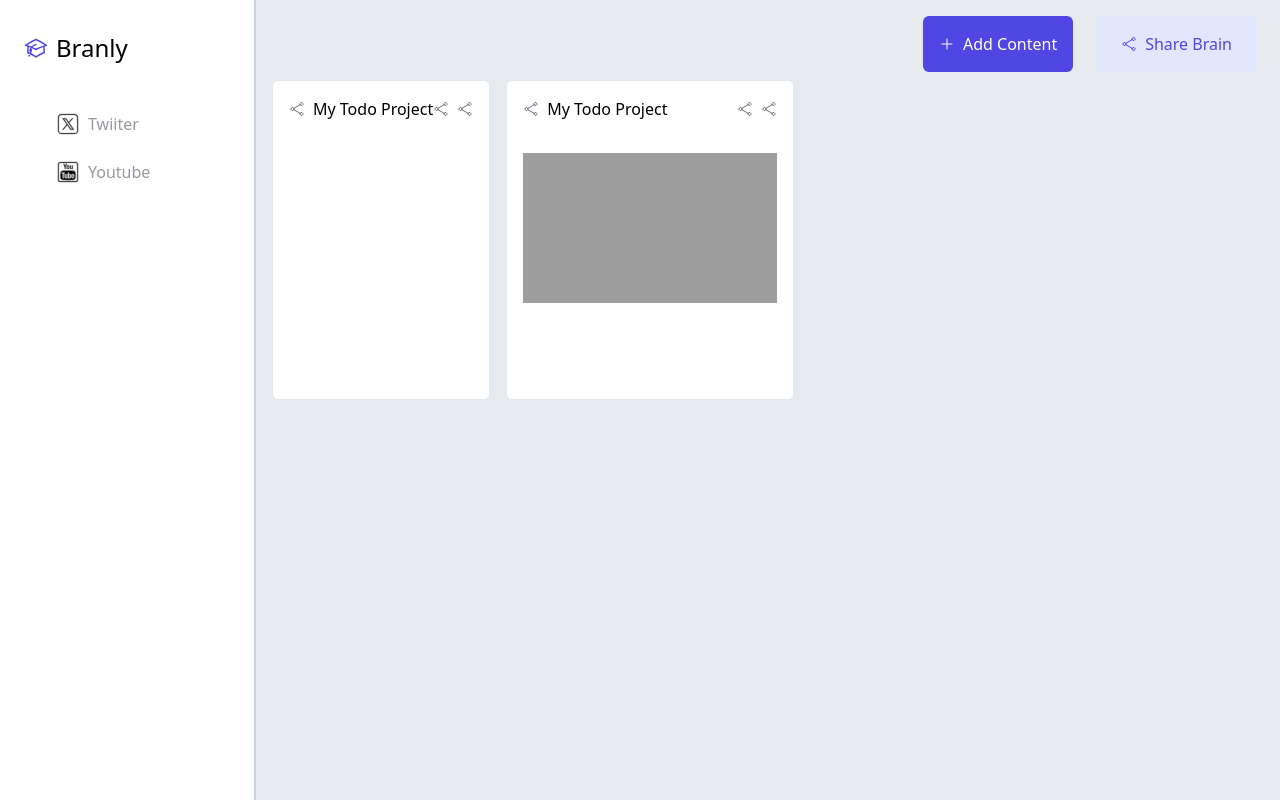
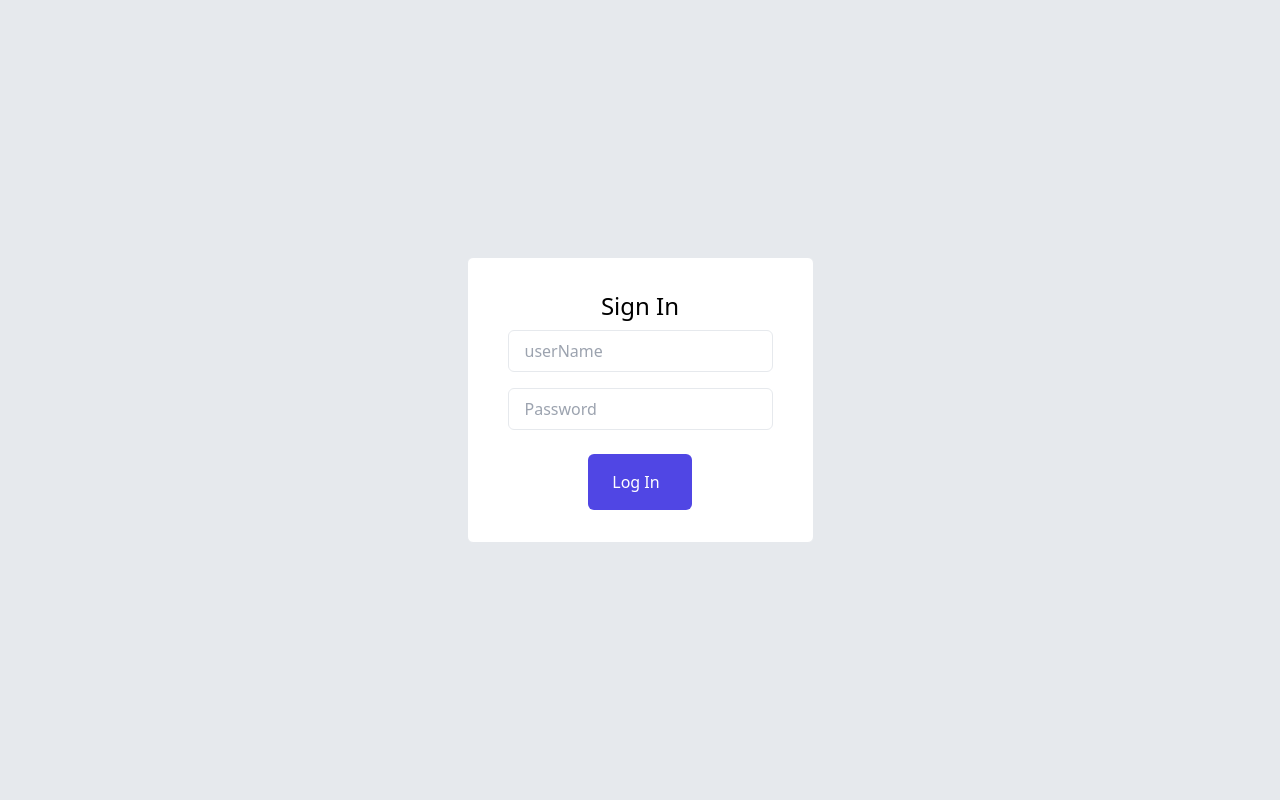
Before and after one commit to yashhadade/BranlyFrontend, a React (Vite) app: page / in a window 1280 px wide. Built offline with nearby package versions, Linux system fonts and the light colour scheme; grey boxes are pictures that could not be loaded.

Commit message:
signIn page and SignUP page

```diff
--- a/package.json
+++ b/package.json
@@ -11,7 +11,8 @@
   },
   "dependencies": {
     "react": "^18.3.1",
-    "react-dom": "^18.3.1"
+    "react-dom": "^18.3.1",
+    "react-router-dom": "^7.1.3"
   },
   "devDependencies": {
     "@eslint/js": "^9.17.0",
--- a/src/App.tsx
+++ b/src/App.tsx
@@ -1,54 +1,19 @@
-import { useState } from 'react';
-import { Button } from './Components/Button';
-import { PlusIcon } from './icons/PlusIcon';
-import { ShareIcon } from './icons/ShareIcon';
-import { Card } from './Components/Card';
-import { CreateContentModel } from './Components/CreateContentModel';
-import { Sidebar } from './Components/Sidebar';
+import { BrowserRouter, Route, Routes } from 'react-router-dom';
+import Dashbord from './pages/Dashbord';
+import { SignUp } from './pages/SignUp';
+import { SignIn } from './pages/SignIn';
 
 function App() {
-  const [count, setCount] = useState(0);
-  const [modalOpen, setModalOpen] = useState(false); // Manage modal open state
-
-  const handleCount = () => {
-    setCount(count + 1);
-  };
-
-  const handleModalClose = () => {
-    setModalOpen(false); // Close the modal
-  };
-
   return (
-    <div >
-        <Sidebar/>
-      <div className=' p-4 ml-64 h-screen bg-gray-200'>
-      {/* Modal with open state and close handler */}
-      <CreateContentModel open={modalOpen} onClosed={handleModalClose} />
-
-
-      <div className="flex justify-end gap-4">
-      <Button
-        startIcon={<PlusIcon size="md" />}
-        variant="primary"
-        size="md"
-        text="Add Content"
-        onClick={() => setModalOpen(true)}
-      />
-
-
-        <Button
-          startIcon={<ShareIcon size="md" />}
-          variant="secondary"
-          size="lg"
-          text="Share Brain"
-        />
-      </div>
-
-      <div className="flex gap-4 mt-2">
-        <Card title="My Todo Project" link="https://x.com/100xDevs/status/1881604537016017163" type="twitter" />
-        <Card title="My Todo Project" link="https://www.youtube.com/watch?v=CawrB5l1pnU" type="youtube" />
-      </div>
-      </div>
+    <div>
+      <BrowserRouter>
+        <Routes>
+          <Route path="/signUp" element={<SignUp />} />
+          <Route path="/" element={<SignIn />} />
+          {/* Optionally, you can add a route for Dashbord if needed */}
+          {/* <Route path="/dashboard" element={<Dashbord />} /> */}
+        </Routes>
+      </BrowserRouter>
     </div>
   );
 }
--- a/src/Components/Button.tsx
+++ b/src/Components/Button.tsx
@@ -7,11 +7,14 @@ export interface ButtonProps {
   startIcon?: ReactElement;
   endIcon?: ReactElement;
   onClick?: () => void;
+  fullWidth?:boolean
+  loadding?:boolean
 }
 
 const variantStyle = {
   primary: "bg-purple-600 text-white",
   secondary: "bg-purple-300 text-purple-600"
+
 };
 
 const sizeStyle = {
@@ -23,15 +26,15 @@ const sizeStyle = {
 const defaultStyle = "rounded-md mr-2";
 
 export const Button = (props: ButtonProps) => {
-  const { variant, size, text, startIcon, endIcon, onClick } = props;
+  const { variant, size, text, startIcon, endIcon, onClick ,fullWidth,loadding } = props;
 
   return (
     <button
-      className={`${variantStyle[variant]} ${sizeStyle[size]} ${defaultStyle} flex items-center`}
-      onClick={onClick}
+      className={`${variantStyle[variant]} ${sizeStyle[size]} ${defaultStyle} ${fullWidth? "w-[100%]":""} ${loadding? " opacity-45":""} flex items-center`}
+      onClick={onClick} disabled={loadding}
     >
       {startIcon && <span className="pr-2">{startIcon}</span>}
-      {text}
+      {loadding?"...Loading":text}
       {endIcon && <span className="pl-2">{endIcon}</span>}
     </button>
   );
--- a/src/Components/CreateContentModel.tsx
+++ b/src/Components/CreateContentModel.tsx
@@ -1,5 +1,6 @@
 import { CrossIcon } from "../icons/CrossIcon";
 import { Button } from "./Button";
+import { Input } from "./Input";
 
 // CreateContentModel.js
 export const CreateContentModel = ({ open, onClosed }) => {
@@ -14,8 +15,8 @@ export const CreateContentModel = ({ open, onClosed }) => {
               <div className=" flex justify-end">
                 <CrossIcon size="md" onClick={onClosed}/>
               </div>
-              <Input placeholder={"Title"}/>
-              <Input placeholder={"Link"}/>
+              <Input placeholder={"Title"} type={"text"}/>
+              <Input placeholder={"Link"} type={"text"}/>
               <div className=" flex justify-center">
               <Button variant={"primary"} text={"Submit"} size={"md"}/>
               </div>
@@ -25,13 +26,3 @@ export const CreateContentModel = ({ open, onClosed }) => {
       </>
     );
   };
-
-  interface InputInterface{
-    placeholder:string,
-    onChange:()=>void,
-  }
-  function Input(props:InputInterface){
-    return<div>
-        <input placeholder={props.placeholder}type={"text"} className=" px-4 py-2 border rounded-md m-2" onChange={props.onChange}></input>
-    </div>
-  }
--- /dev/null
+++ b/src/Components/Input.tsx
@@ -0,0 +1,10 @@
+export interface InputInterface{
+    placeholder:string,
+    onChange:()=>void,
+    type:"text"|"number"|"email"|"password"
+  }
+  export function Input(props:InputInterface){
+    return<div>
+        <input placeholder={props.placeholder}type={props.type} className=" px-4 py-2 border rounded-md m-2" onChange={props.onChange}></input>
+    </div>
+  }
--- /dev/null
+++ b/src/pages/Dashbord.tsx
@@ -0,0 +1,62 @@
+import { useState } from 'react';
+import { Sidebar } from '../Components/Sidebar';
+import { CreateContentModel } from '../Components/CreateContentModel';
+import { Button } from '../Components/Button';
+import { PlusIcon } from '../icons/PlusIcon';
+import { ShareIcon } from '../icons/ShareIcon';
+import { Card } from '../Components/Card';
+// import { Button } from './Components/Button';
+// import { PlusIcon } from './icons/PlusIcon';
+// import { ShareIcon } from './icons/ShareIcon';
+// import { Card } from './Components/Card';
+// import { CreateContentModel } from './Components/CreateContentModel';
+// import { Sidebar } from './Components/Sidebar';
+
+function Dashbord() {
+  const [count, setCount] = useState(0);
+  const [modalOpen, setModalOpen] = useState(false); // Manage modal open state
+
+  const handleCount = () => {
+    setCount(count + 1);
+  };
+
+  const handleModalClose = () => {
+    setModalOpen(false); // Close the modal
+  };
+
+  return (
+    <div >
+        <Sidebar/>
+      <div className=' p-4 ml-64 h-screen bg-gray-200'>
+      {/* Modal with open state and close handler */}
+      <CreateContentModel open={modalOpen} onClosed={handleModalClose} />
+
+
+      <div className="flex justify-end gap-4">
+      <Button
+        startIcon={<PlusIcon size="md" />}
+        variant="primary"
+        size="md"
+        text="Add Content"
+        onClick={() => setModalOpen(true)}
+      />
+
+
+        <Button
+          startIcon={<ShareIcon size="md" />}
+          variant="secondary"
+          size="lg"
+          text="Share Brain"
+        />
+      </div>
+
+      <div className="flex gap-4 mt-2">
+        <Card title="My Todo Project" link="https://x.com/100xDevs/status/1881604537016017163" type="twitter" />
+        <Card title="My Todo Project" link="https://www.youtube.com/watch?v=CawrB5l1pnU" type="youtube" />
+      </div>
+      </div>
+    </div>
+  );
+}
+
+export default Dashbord;
--- /dev/null
+++ b/src/pages/SignIn.tsx
@@ -0,0 +1,16 @@
+import { Button } from "../Components/Button"
+import { Input } from "../Components/Input"
+
+
+export const SignIn=()=>{
+    return(<div className=" h-screen w-screen bg-gray-200 flex justify-center items-center">
+        <div className=" bg-white rounded-md border min-w-48 flex flex-col items-center p-8 ">
+            <div className=" text-2xl">Sign In</div>
+                <Input placeholder={"userName"} type={"text"}/>
+                <Input placeholder={"Password"} type={"password"}/>
+                <div className=" pt-4">
+                <Button variant={"primary"} size={"lg"} fullWidth={true} text="Log In"/>
+                </div>
+        </div>
+    </div>)
+}
--- /dev/null
+++ b/src/pages/SignUp.tsx
@@ -0,0 +1,16 @@
+import { Button } from "../Components/Button"
+import { Input } from "../Components/Input"
+
+
+export const SignUp=()=>{
+    return(<div className=" h-screen w-screen bg-gray-200 flex justify-center items-center">
+        <div className=" bg-white rounded-md border min-w-48 flex flex-col items-center p-8 ">
+            <div>Create Account</div>
+                <Input placeholder={"userName"} type={"text"}/>
+                <Input placeholder={"Password"} type={"password"}/>
+                <div className=" pt-4">
+                <Button variant={"primary"} size={"lg"} fullWidth={true} text="Create Account"/>
+                </div>
+        </div>
+    </div>)
+}
```
Also changed, not shown: 1 other file (tests, documents, lock files or other folders).
